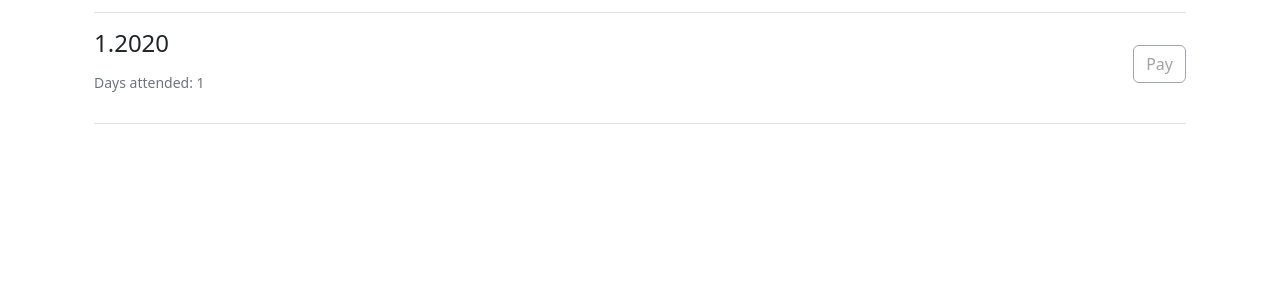
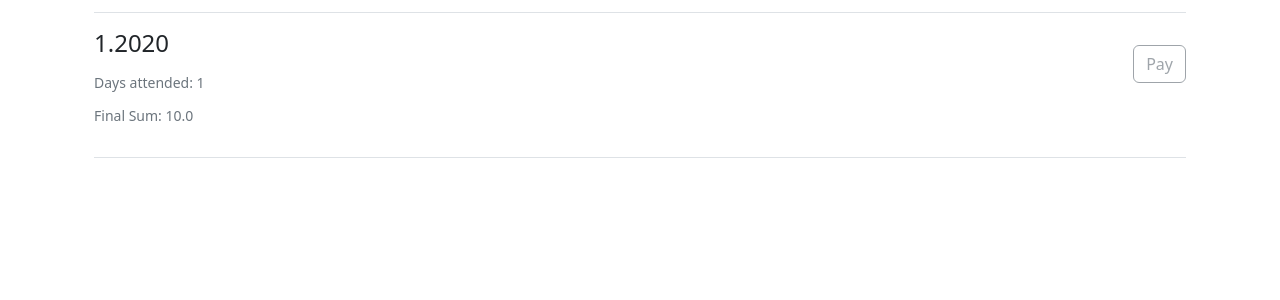
Before and after one commit to nameses/kindergartenDB_python, a Django app: page /child/1/payments/ in a window 1280 px wide. Shown: the part 225-525 px from the top of the page. Run offline with Django 4.2, Linux system fonts and the light colour scheme; a user stored in the database is signed in; tables that the repository leaves empty hold one stand-in row (values such as "Sample post").

Commit message:
final sum on page

```diff
--- a/kindergartenDB/templates/kindergarten/payments_by_child_list.html
+++ b/kindergartenDB/templates/kindergarten/payments_by_child_list.html
@@ -14,6 +14,7 @@
                 <div class="">
                     <strong class="text-dark h4 d-block pb-3 mb-0">{{ payment.month }}</strong>
                     <p class="d-block pb-3 mb-0 lh-sm">Days attended: {{ payment.days_attended }}</p>
+                    <p class="d-block pb-3 mb-0 lh-sm">Final Sum: {{ payment.final_sum }}</p>
                 </div>
                 <div>
                     <form action="/payment/{{ payment.id }}/pay/" method="post">
```
